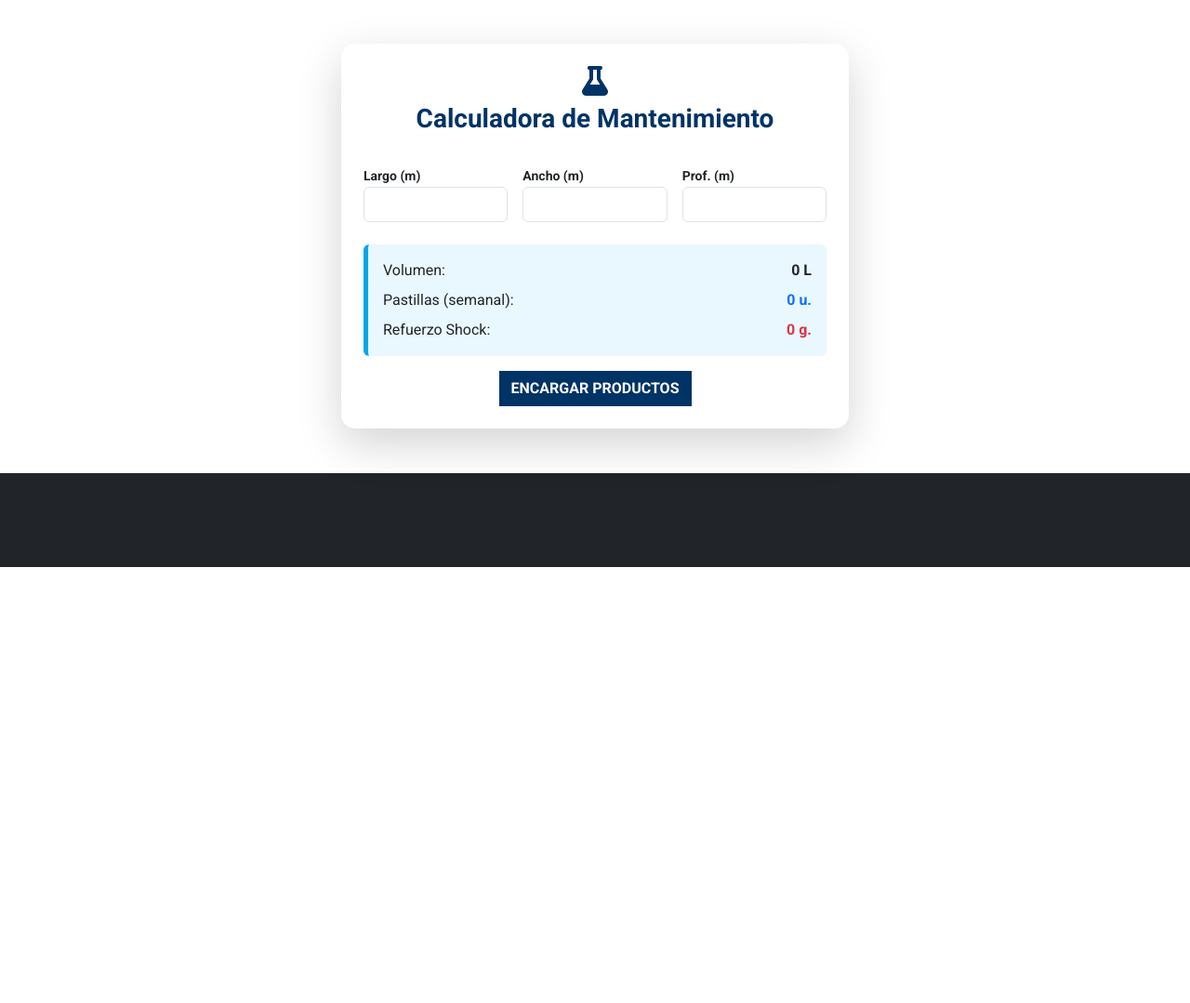
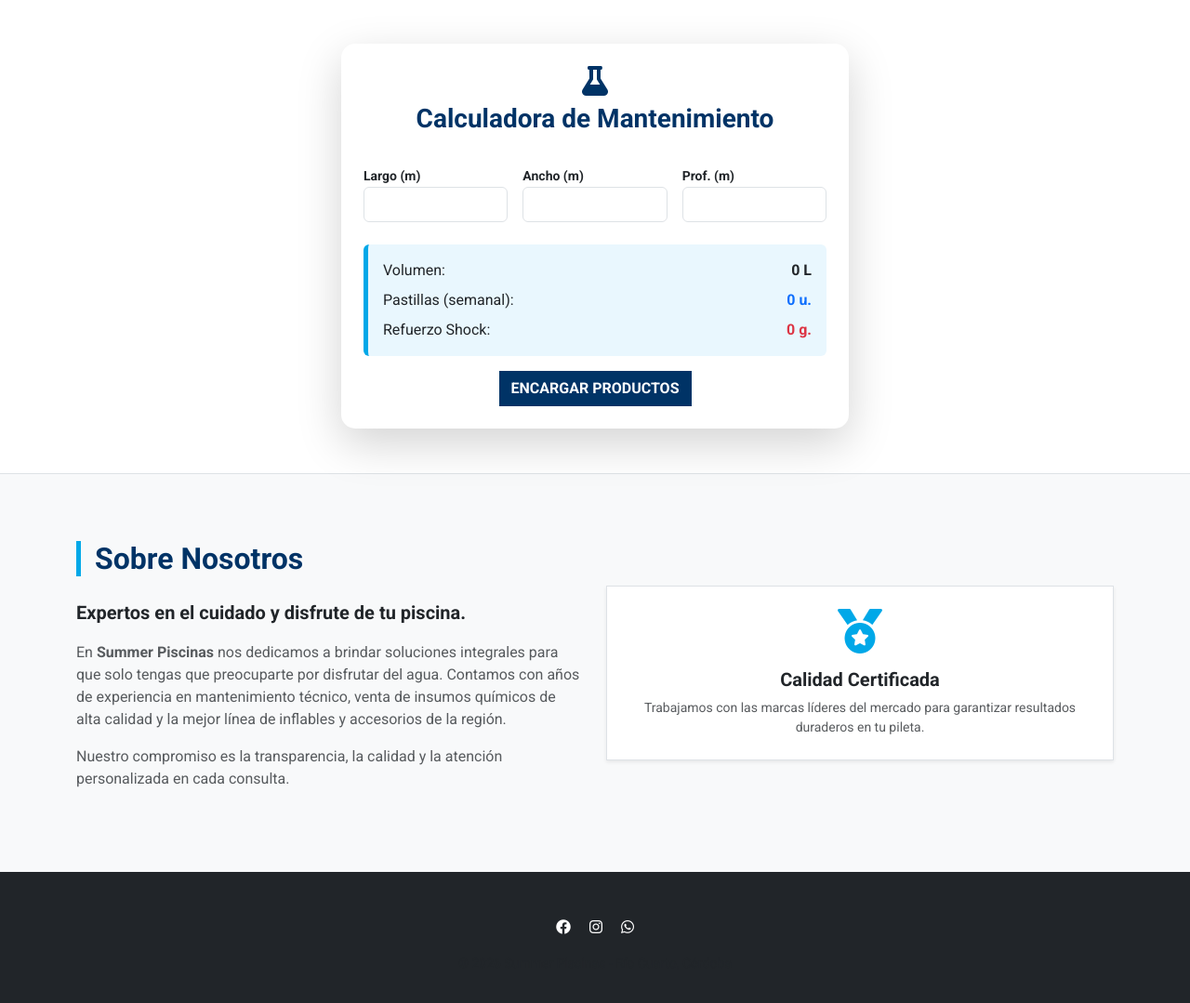
Before and after one commit to PuntoWebcm/SummerPiscinas2, a Django app: page / in a window 1280 px wide. Shown: the part 1584-2663 px from the top of the page at 93% size. Before the commit the page ends 2194 px from the top, so only its background shows below. Run offline with Django 5.2, Linux system fonts and the light colour scheme; data comes from the database, SQL or seed files in the repository; parts of the project's set-up code (start-up, migrations or seed data) failed here and were passed over.

Commit message:
Sección nosotros

```diff
--- a/tienda/templates/tienda/index.html
+++ b/tienda/templates/tienda/index.html
@@ -287,7 +287,7 @@
                      {% else %}<div class="text-center py-4"><p class="text-muted">El carrito está vacío.</p></div>{% endif %}
                  </div>
                  <div class="modal-footer">
-                     <a href="{% url 'limpiar' %}" class="btn btn-sm btn-link text-danger">Vaciar Carrito</a>
+                     <a href="{% url 'limpiar' %}" class="btn btn-sm btn-link text-danger mantener-scroll">Vaciar Carrito</a>
                      <button type="button" class="btn btn-secondary" data-bs-dismiss="modal">Seguir Comprando</button>
                      {% if request.session.carrito %}<a href="{% url 'checkout_carrito' %}" class="btn btn-vulcano">FINALIZAR COMPRA</a>{% endif %}
                  </div>
@@ -323,8 +323,35 @@
          </div>
      </section>
 
+     <section id="nosotros" class="py-5 bg-light border-top">
+        <div class="container py-4">
+            <div class="row align-items-center">
+                <div class="col-md-6 mb-4 mb-md-0" data-aos="fade-right">
+                    <h2 class="section-title mb-4">Sobre Nosotros</h2>
+                    <p class="lead text-dark fw-bold">Expertos en el cuidado y disfrute de tu piscina.</p>
+                    <p class="text-muted">En <strong>Summer Piscinas</strong> nos dedicamos a brindar soluciones integrales para que solo tengas que preocuparte por disfrutar del agua. Contamos con años de experiencia en mantenimiento técnico, venta de insumos químicos de alta calidad y la mejor línea de inflables y accesorios de la región.</p>
+                    <p class="text-muted">Nuestro compromiso es la transparencia, la calidad y la atención personalizada en cada consulta.</p>
+                </div>
+                <div class="col-md-6 text-center" data-aos="fade-left">
+                    <div class="p-4 bg-white shadow-sm border">
+                        <i class="fas fa-medal fa-3x mb-3" style="color: var(--celeste-agua);"></i>
+                        <h5 class="fw-bold">Calidad Certificada</h5>
+                        <p class="small text-muted mb-0">Trabajamos con las marcas líderes del mercado para garantizar resultados duraderos en tu pileta.</p>
+                    </div>
+                </div>
+            </div>
+        </div>
+     </section>
+
      <footer id="contacto" class="bg-dark text-white pt-5 pb-3">
-         <div class="container text-center"><p class="small text-muted">© 2026 Summer Piscinas</p></div>
+         <div class="container text-center">
+            <div class="mb-3">
+                <a href="#" class="text-white me-3 text-decoration-none"><i class="fab fa-facebook"></i></a>
+                <a href="#" class="text-white me-3 text-decoration-none"><i class="fab fa-instagram"></i></a>
+                <a href="https://wa.me/543585615079" class="text-white text-decoration-none"><i class="fab fa-whatsapp"></i></a>
+            </div>
+            <p class="small text-muted">© 2026 Summer Piscinas - Río Cuarto, Córdoba</p>
+         </div>
      </footer>
 
      <script src="https://cdn.jsdelivr.net/npm/bootstrap@5.3.0/dist/js/bootstrap.bundle.min.js"></script>
@@ -351,7 +378,8 @@
 
              const urlParams = new URLSearchParams(window.location.search);
              if (urlParams.get('show_carrito') === '1') {
-                 var myModal = new bootstrap.Modal(document.getElementById('modalCarrito'));
+                 var modalEl = document.getElementById('modalCarrito');
+                 var myModal = new bootstrap.Modal(modalEl);
                  myModal.show();
              }
          });
@@ -370,7 +398,6 @@
                  let s = Math.round((vol / 10000) * 100);
                  document.getElementById('shock').innerText = s;
 
-                 // Actualizar el link de whatsapp dinámicamente con los datos calculados
                  let mensaje = `Hola! Quisiera encargar los productos para mi piscina de ${vol.toLocaleString()} litros. Según la calculadora necesito ${p} pastillas y ${s}g de shock.`;
                  document.getElementById('wacalc').href = `https://wa.me/543585615079?text=${encodeURIComponent(mensaje)}`;
              }
```
Also changed, not shown: tienda/templates/tienda/detalle.html (+36 -25 lines).
